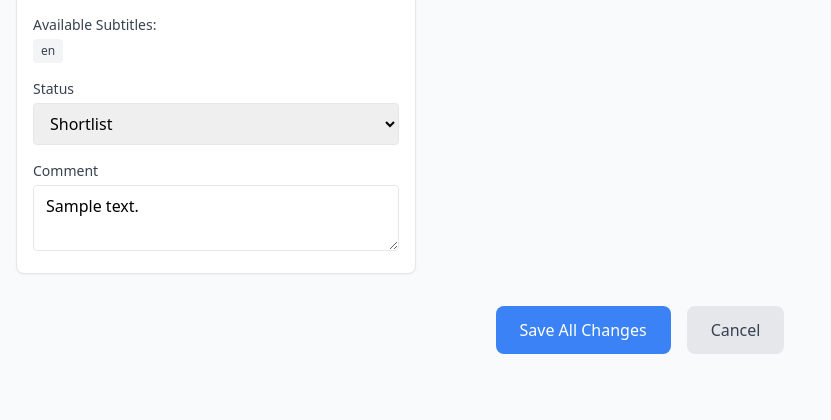
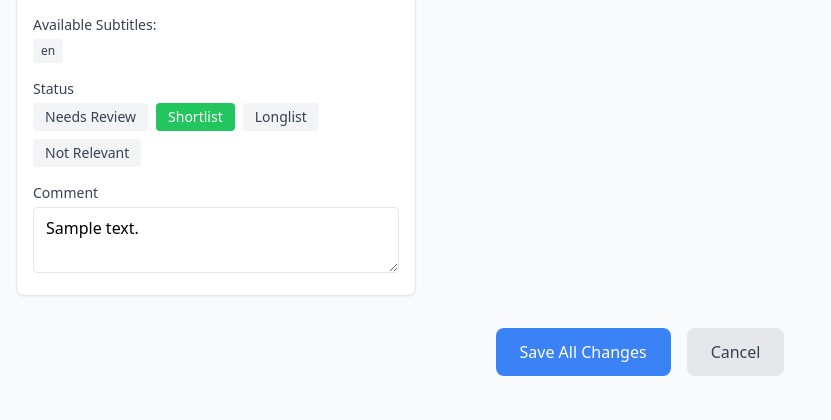
Before and after one commit to koljapluemer/snipvocab, a Django app: template backend/backend/cms/templates/review_videos.html in a window 1280 px wide. Shown: the part 390-810 px from the top of the page, without its empty margins (0-831 px from the left). Run offline with Django 5.2, Linux system fonts and the light colour scheme; the template is opened without the code that fills it: most values are stand-ins (such as "Sample title", 1, 10 or a date in 2020); data that the repository does not hold is empty; some libraries are stand-ins or nearby versions.

Commit message:
improve review flow UI

```diff
--- a/backend/backend/cms/templates/review_videos.html
+++ b/backend/backend/cms/templates/review_videos.html
@@ -38,22 +38,36 @@
                             <div class="space-y-4">
                                 <div>
                                     <label class="block text-sm font-medium text-gray-700 mb-1">Status</label>
-                                    <select name="status_{{ video.youtube_id }}"
-                                            class="w-full px-3 py-2 border rounded">
-                                        <option value="">Select Status</option>
-                                        <option value="needs_review" {% if video.status == 'needs_review' %}selected{% endif %}>
-                                            Needs Review
-                                        </option>
-                                        <option value="shortlisted" {% if video.status == 'shortlisted' %}selected{% endif %}>
-                                            Shortlist
-                                        </option>
-                                        <option value="longlisted" {% if video.status == 'longlisted' %}selected{% endif %}>
-                                            Longlist
-                                        </option>
-                                        <option value="not_relevant" {% if video.status == 'not_relevant' %}selected{% endif %}>
-                                            Not Relevant
-                                        </option>
-                                    </select>
+                                    <div class="flex flex-wrap gap-2">
+                                        <label class="inline-flex items-center">
+                                            <input type="radio" name="status_{{ video.youtube_id }}" value="needs_review"
+                                                   class="hidden peer" {% if video.status == 'needs_review' %}checked{% endif %}>
+                                            <span class="px-3 py-1 text-sm rounded cursor-pointer peer-checked:bg-blue-500 peer-checked:text-white bg-gray-100 text-gray-700 hover:bg-gray-200">
+                                                Needs Review
+                                            </span>
+                                        </label>
+                                        <label class="inline-flex items-center">
+                                            <input type="radio" name="status_{{ video.youtube_id }}" value="shortlisted"
+                                                   class="hidden peer" {% if video.status == 'shortlisted' %}checked{% endif %}>
+                                            <span class="px-3 py-1 text-sm rounded cursor-pointer peer-checked:bg-green-500 peer-checked:text-white bg-gray-100 text-gray-700 hover:bg-gray-200">
+                                                Shortlist
+                                            </span>
+                                        </label>
+                                        <label class="inline-flex items-center">
+                                            <input type="radio" name="status_{{ video.youtube_id }}" value="longlisted"
+                                                   class="hidden peer" {% if video.status == 'longlisted' %}checked{% endif %}>
+                                            <span class="px-3 py-1 text-sm rounded cursor-pointer peer-checked:bg-yellow-500 peer-checked:text-white bg-gray-100 text-gray-700 hover:bg-gray-200">
+                                                Longlist
+                                            </span>
+                                        </label>
+                                        <label class="inline-flex items-center">
+                                            <input type="radio" name="status_{{ video.youtube_id }}" value="not_relevant"
+                                                   class="hidden peer" {% if video.status == 'not_relevant' %}checked{% endif %}>
+                                            <span class="px-3 py-1 text-sm rounded cursor-pointer peer-checked:bg-red-500 peer-checked:text-white bg-gray-100 text-gray-700 hover:bg-gray-200">
+                                                Not Relevant
+                                            </span>
+                                        </label>
+                                    </div>
                                 </div>
 
                                 <div>
```
